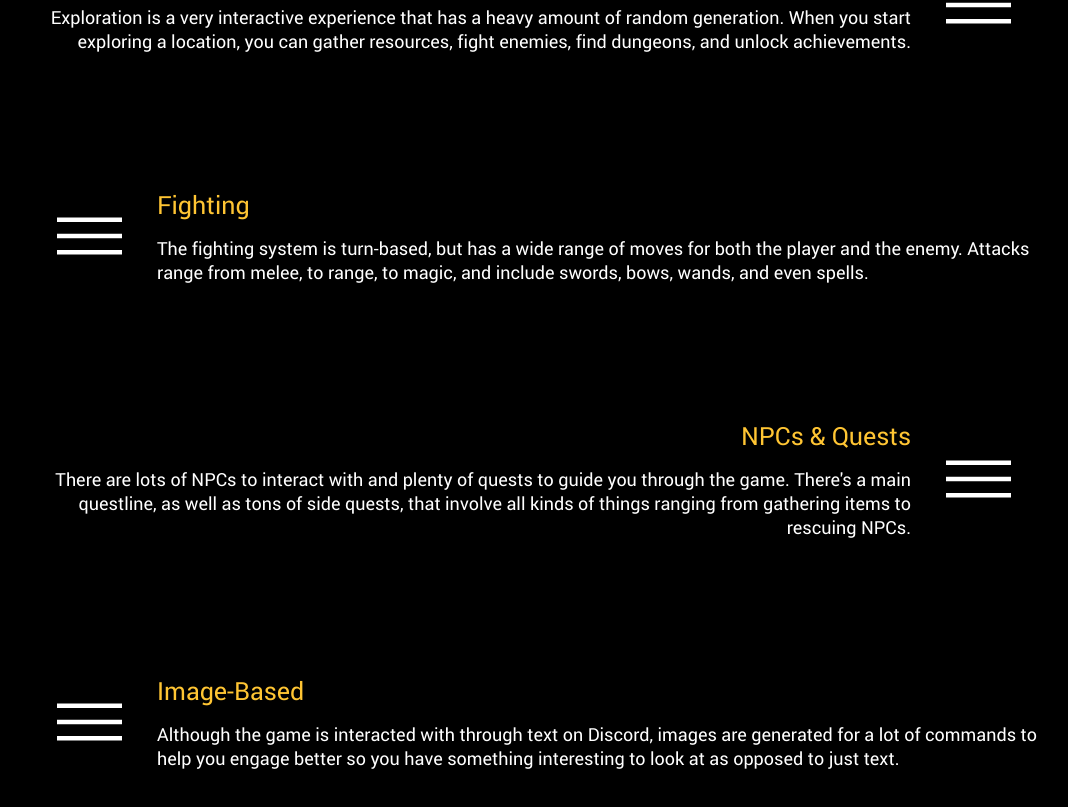
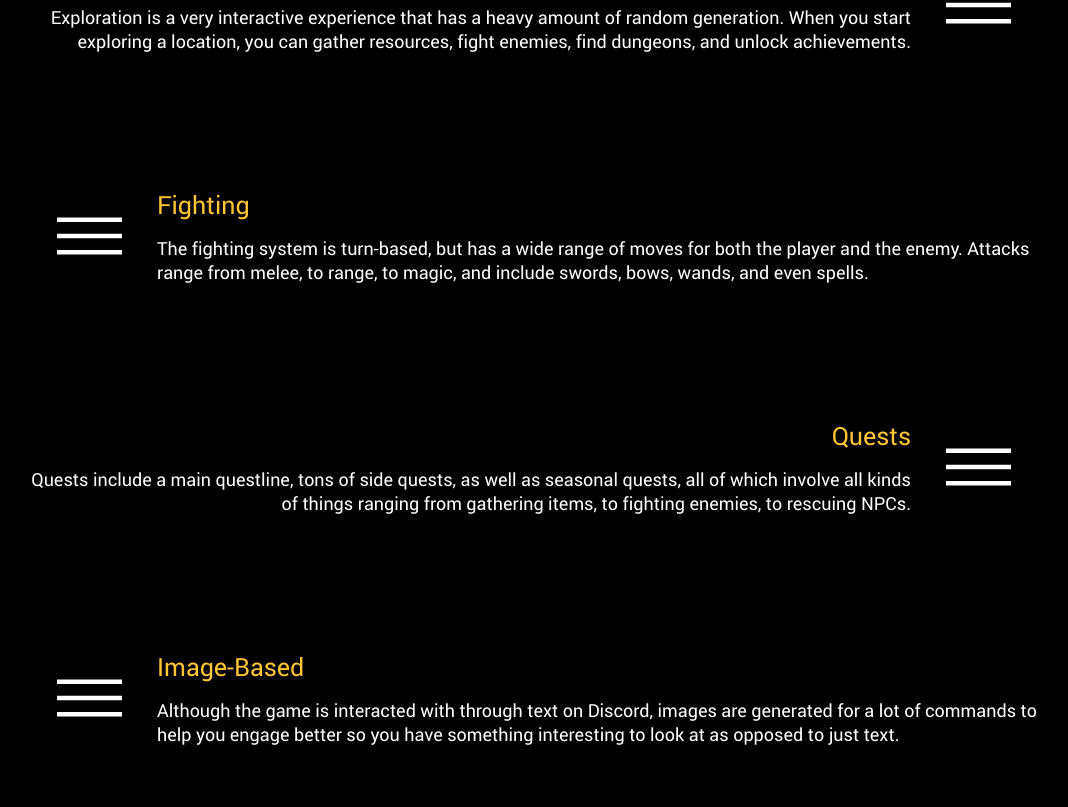
Before and after one commit to APixelVisuals/ozzolum-website, a Next.js app: page / in a window 1280 px wide. Shown: the part 1802-2609 px from the top of the page, without its empty margins (106-1174 px from the left). Built offline with nearby package versions, Linux system fonts and the light colour scheme.

Commit message:
Changed quests & npcs feature text

```diff
--- a/pages/index.jsx
+++ b/pages/index.jsx
@@ -111,8 +111,8 @@ export default class Index extends React.Component {
                     <div className="feature right">
 
                         <div className="content">
-                            <p className="name">NPCs &amp; Quests</p>
-                            <p className="description">There are lots of NPCs to interact with and plenty of quests to guide you through the game. There's a main questline, as well as tons of side quests, that involve all kinds of things ranging from gathering items to rescuing NPCs.</p>
+                            <p className="name">Quests</p>
+                            <p className="description">Quests include a main questline, tons of side quests, as well as seasonal quests, all of which involve all kinds of things ranging from gathering items, to fighting enemies, to rescuing NPCs.</p>
                         </div>
 
                         <img className="icon" src="/static/menu.svg" alt="Feature name icon" />
```
